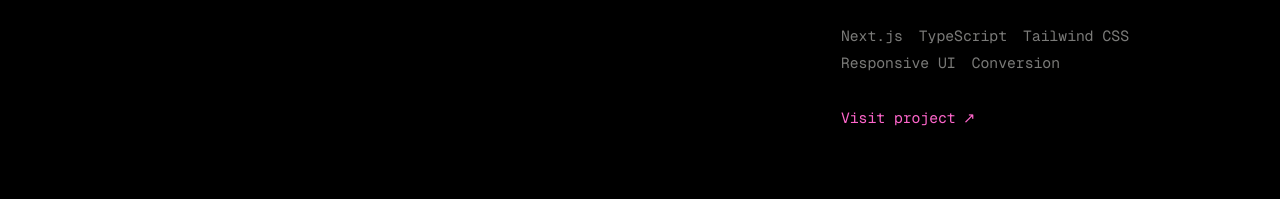
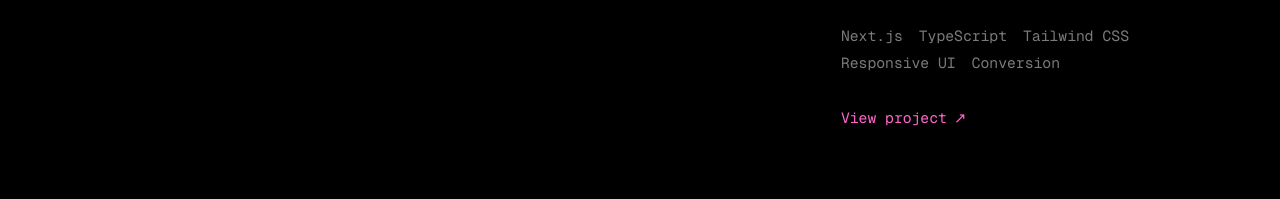
Before and after one commit to emma-dasilva-dev/emma-portfolio, a Next.js app: page / in a window 1280 px wide. Shown: the part 3329-3528 px from the top of the page. Built offline with nearby package versions, Linux system fonts and the light colour scheme.

Commit message:
Use View project label for Cashless

```diff
--- a/src/components/sections/Projects.tsx
+++ b/src/components/sections/Projects.tsx
@@ -59,7 +59,7 @@ export default function Projects() {
         cashlessDescription:
           "A landing page built to introduce the Cashless app clearly and quickly. The goal was to make the product easy to understand within seconds, with a clean, modern interface that gives people a reason to keep exploring.",
         cashlessConcepts: "Technologies and focus",
-        cashlessVisit: "Visit project",
+        cashlessVisit: "View project",
       };
 
   const [password, setPassword] = useState("");
```
